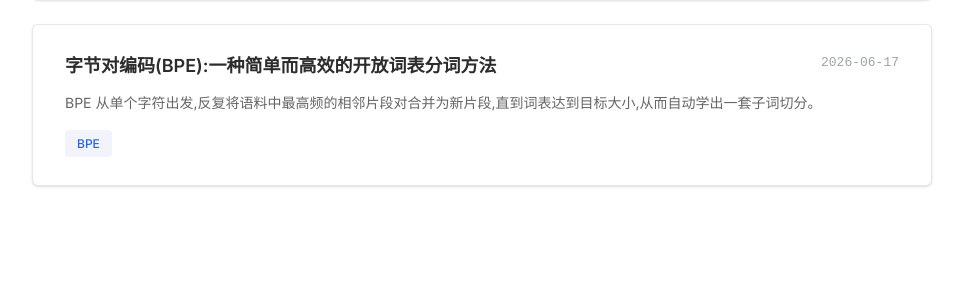
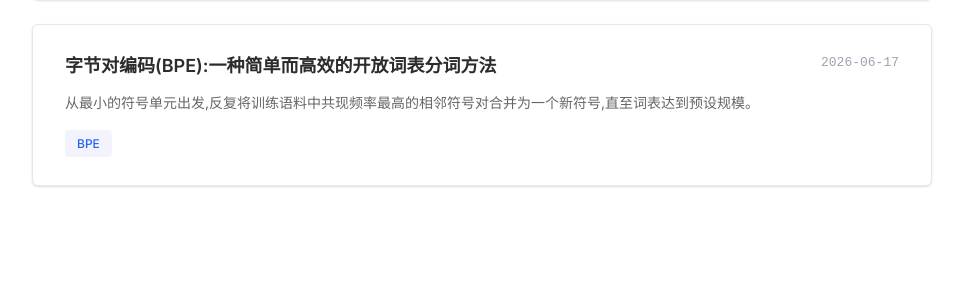
Before and after one commit to JinbaoSite/jinbaosite.github.io, a Jekyll site: the page built from dl/index.md, in a window 1280 px wide and 900 px high, scrolled down 86 px. Shown: the part 523-809 px from the top of the window, without its empty margins (158-1121 px from the left). Built offline with Jekyll 4.4.1, drawn with Linux system fonts in a browser that asks for light colours.

Commit message:
Update index.md

```diff
--- a/dl/index.md
+++ b/dl/index.md
@@ -11,6 +11,6 @@ article-list:
   - article-title: 字节对编码(BPE):一种简单而高效的开放词表分词方法
     article-url: /dl/bpe
     article-date: 2026-06-17
-    article-desc: BPE 从单个字符出发,反复将语料中最高频的相邻片段对合并为新片段,直到词表达到目标大小,从而自动学出一套子词切分。
+    article-desc: 从最小的符号单元出发,反复将训练语料中共现频率最高的相邻符号对合并为一个新符号,直至词表达到预设规模。
     article-tags: [BPE]
 ---
```
